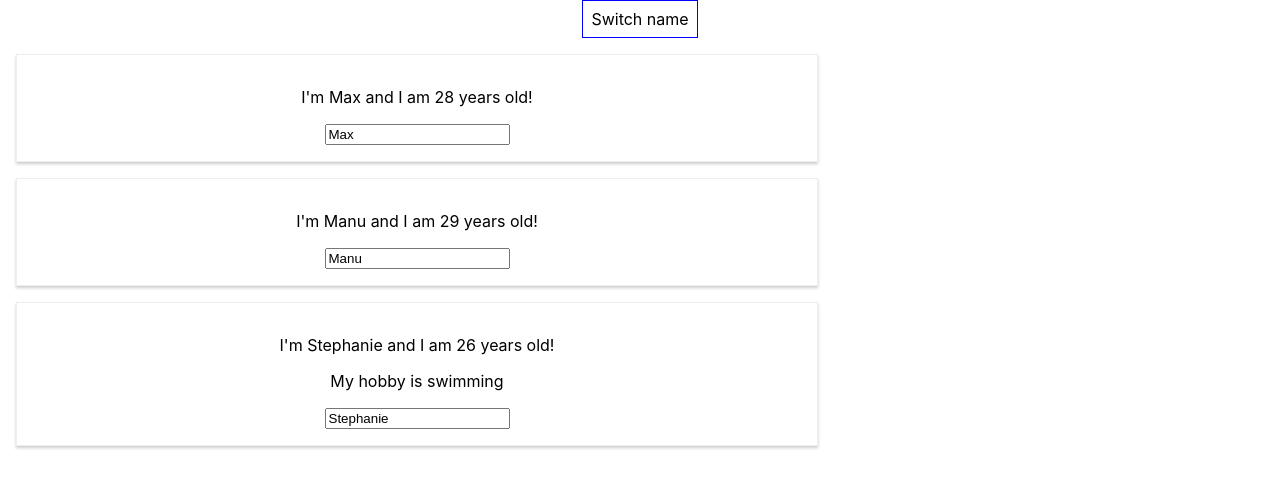
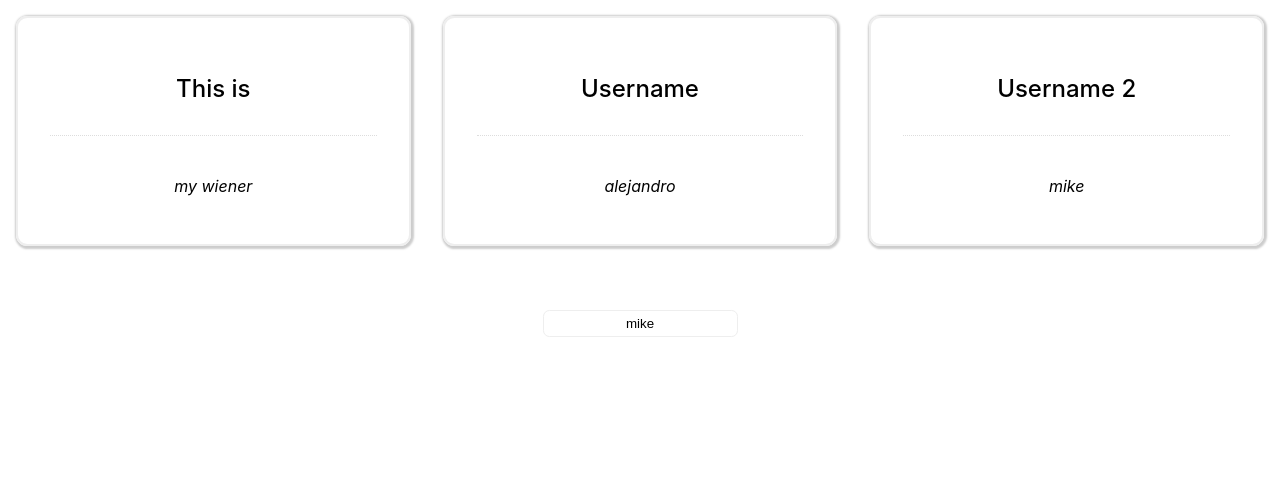
Before and after one commit to AlejandroRodarte/course-react-first-steps, a React (Create React App) app: page / in a window 1280 px wide. Shown: the top 488 px of the page. Built offline with nearby package versions, Linux system fonts and the light colour scheme.

Commit message:
Time to Practice - The Base Syntax

```diff
--- a/src/App.css
+++ b/src/App.css
@@ -36,3 +36,8 @@
     transform: rotate(360deg);
   }
 }
+
+.outputs {
+  display: grid;
+  grid-template-columns: repeat(3, 1fr);
+}
--- a/src/App.js
+++ b/src/App.js
@@ -1,111 +1,70 @@
 import React, { Component } from 'react';
 import './App.css';
 
-import Person from './Person/Person';
+import UserInput from './UserInput/UserInput';
+import UserOutput from './UserOutput/UserOutput';
 
 class App extends Component {
 
   state = {
-    persons: [
-      {
-        name: 'Max',
-        age: 28
-      },
-      {
-        name: 'Manu',
-        age: 29
-      },
-      {
-        name: 'Stephanie',
-        age: 26
-      }
-    ],
-    otherState: 'someOtherValue'
+    username: 'mike'
   };
 
-  switchNameHandler = (newName) => this.setState((prevState, props) => (
-    {
-      persons: [
-        {
-          name: newName,
-          age: 27
-        },
-        {
-          name: 'Maru',
-          age: 31
-        },
-        {
-          name: 'Steph',
-          age: 30
-        }
-      ]
+  changeState = (key) => (e) => {
+
+    if (this.state.hasOwnProperty(key)) {
+
+      const value = e.target.value;
+
+      this.setState((prevState, props) => ({
+        [key]: value
+      }));
+
     }
-  ));
-
-  namedChangedHandler = (e) => {
-
-    const newName = e.target.value;
-
-    this.setState((prevState, props) => (
-      {
-        persons: [
-          {
-            name: 'Max',
-            age: 27
-          },
-          {
-            name: newName,
-            age: 31
-          },
-          {
-            name: 'Steph',
-            age: 30
-          }
-        ]
-      }
-    ));
 
   };
 
   render() {
 
-    const style = {
-      backgroundColor: 'white',
-      font: 'inherit',
-      border: '1px solid blue',
-      padding: '8px',
-      cursor: 'pointer'
+    const inputStyles = {
+      marginTop: '3rem',
+      alignText: 'center',
+      display: 'flex',
+      justifyContent: 'center',
+      alignItems: 'center'
     };
 
     return (
 
-      <div className="App">
+      <div>
 
-        <button
-          style={ style }
-          onClick={ () => this.switchNameHandler('Maximilian') }
-        >
-          Switch name
-        </button>
+        <div className="outputs">
 
-        <Person
-          name={ this.state.persons[0].name }
-          age={ this.state.persons[0].age }
-        />
+          <UserOutput
+            firstText="This is"
+            secondText="my wiener"
+          />
 
-        <Person
-          name={ this.state.persons[1].name }
-          age={ this.state.persons[1].age }
-          click={ this.switchNameHandler.bind(this, 'Maxy!') }
-          changed={ this.namedChangedHandler }
-        />
+          <UserOutput
+            firstText="Username"
+            secondText="alejandro"
+          />
 
-        <Person
-          name={ this.state.persons[2].name }
-          age={ this.state.persons[2].age }
-        >
-          My hobby is swimming
-        </Person>
+          <UserOutput
+            firstText="Username 2"
+            secondText={ this.state.username }
+          />
+
+        </div>
+
+        <div style={ inputStyles }>
+
+          <UserInput
+            value={ this.state.username }
+            onChange={ this.changeState('username') }
+          />
+
+        </div>
 
       </div>
 
--- /dev/null
+++ b/src/UserInput/UserInput.css
@@ -0,0 +1,7 @@
+.form-control {
+    border-radius: 0.4rem;
+    padding: 0.3rem 0.5rem;
+    outline: none;
+    border: 1px solid #eee;
+    text-align: center;
+}
--- /dev/null
+++ b/src/UserInput/UserInput.js
@@ -0,0 +1,14 @@
+import React from 'react';
+
+import './UserInput.css';
+
+const UserInput = ({ value, onChange }) => (
+    <input
+        className="form-control"
+        type="text"
+        value={ value }
+        onChange={ onChange }
+    />
+);
+
+export default UserInput;
--- /dev/null
+++ b/src/UserOutput/UserOutput.css
@@ -0,0 +1,23 @@
+.card {
+    padding: 2rem;
+    border: 2px solid #eee;
+    box-shadow: 1px 1px 2px 2px rgba(0, 0, 0, 0.2);
+    border-radius: 0.7rem;
+    margin: 1rem;
+    display: flex;
+    flex-direction: column;
+}
+
+.card-title {
+    font-size: 1.5rem;
+    font-weight: 500;
+    text-align: center;
+    border-bottom: 1px dotted #ddd;
+    padding-bottom: 2rem;
+}
+
+.card-subtitle {
+    font-style: italic;
+    font-size: 1rem;
+    text-align: center;
+}
--- /dev/null
+++ b/src/UserOutput/UserOutput.js
@@ -0,0 +1,16 @@
+import React from 'react';
+
+import './UserOutput.css';
+
+const UserOutput = ({ firstText, secondText }) => (
+    <div className="card">
+        <p className="card-title">
+            { firstText }
+        </p>
+        <p className="card-subtitle">
+             { secondText }
+        </p>
+    </div>
+);
+
+export default UserOutput;
```
